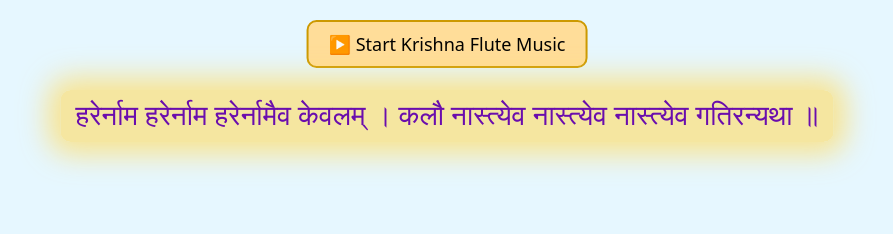
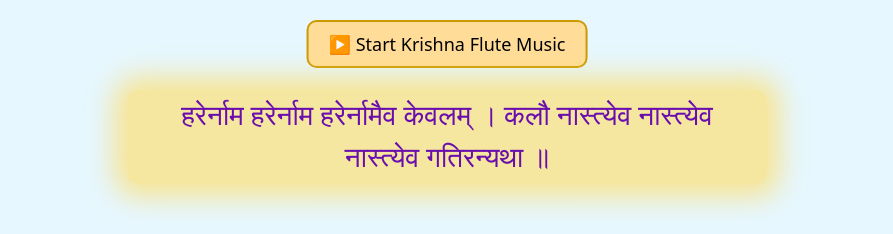
Before and after one commit to samyog7901/Krishna_flute, a React (Vite) app: page / in a window 1280 px wide. Shown: the top 234 px of the page, without its empty margins (193-1086 px from the left). Built offline with nearby package versions, Linux system fonts and the light colour scheme; a web font is replaced by a local one.

Commit message:
UI Improvementss

```diff
--- a/src/App.jsx
+++ b/src/App.jsx
@@ -261,10 +261,14 @@
 <div
   style={{
     position: "absolute",
-    top: isMobile ? "60px" : "90px",
+    top: isMobile ? "65px" : "90px",
     left: "50%",
     transform: "translateX(-50%)",
-    whiteSpace: "nowrap",
+
+    maxWidth: isMobile ? "90vw" : "70vw", // ✅ ADD
+    whiteSpace: "normal",                 // ✅ CHANGE
+    wordBreak: "break-word",              // ✅ ADD
+
     fontSize: `${scrollTextSize}px`,
     fontWeight: "bold",
     fontFamily: "Tiro Devanagari, serif",
@@ -276,16 +280,17 @@
     borderRadius: "10px",
     background: musicStarted ? "rgba(255, 220, 100, 0.5)" : "transparent",
     boxShadow: musicStarted
-  ? isMobile
-    ? `0 0 20px 10px hsl(${hue}, 100%, 60%)`
-    : glow
-  : "0 0 15px 8px rgba(200, 180, 50, 0.5)",
+      ? isMobile
+        ? `0 0 20px 10px hsl(${hue}, 100%, 60%)`
+        : glow
+      : "0 0 15px 8px rgba(200, 180, 50, 0.5)",
     transition: "background 0.5s, box-shadow 0.5s",
     animation: "pulseGlowYellow 2s ease-in-out infinite",
   }}
 >
-  {mantraText.repeat(1)}
+  {mantraText}
 </div>
+
 
 
 
```
